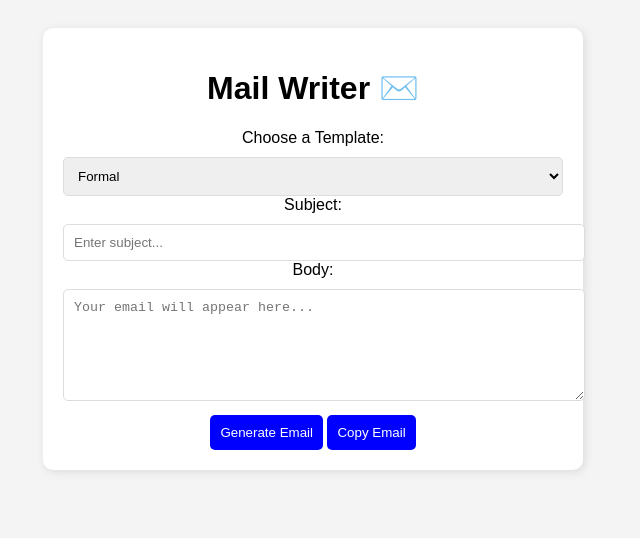
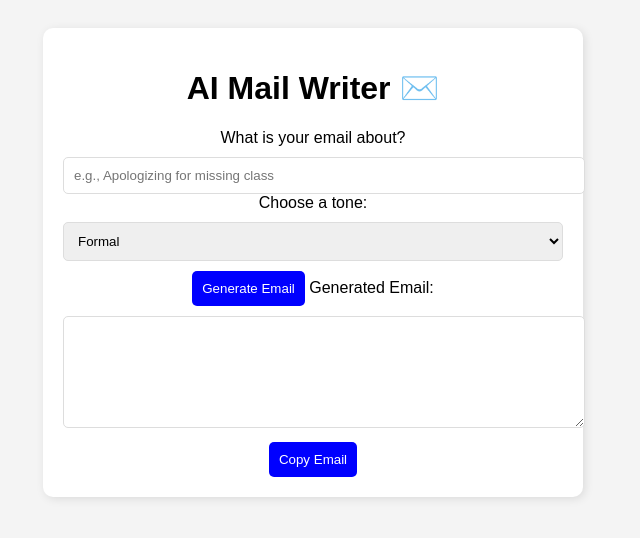
Before and after one commit to WestwoodSchool/Mail.Writer, a plain HTML site: page index.html in a window 1280 px wide. Shown: the whole page, without its empty margins (327-967 px from the left). Drawn offline with Linux system fonts and the light colour scheme.

Commit message:
Update index.html

```diff
--- a/index.html
+++ b/index.html
@@ -3,27 +3,29 @@
 <head>
     <meta charset="UTF-8">
     <meta name="viewport" content="width=device-width, initial-scale=1.0">
-    <title>Mail Writer</title>
+    <title>AI Mail Writer</title>
     <link rel="stylesheet" href="style.css">
 </head>
 <body>
     <div class="container">
-        <h1>Mail Writer ✉️</h1>
+        <h1>AI Mail Writer ✉️</h1>
 
-        <label>Choose a Template:</label>
-        <select id="template">
+        <label for="emailPurpose">What is your email about?</label>
+        <input type="text" id="emailPurpose" placeholder="e.g., Apologizing for missing class">
+
+        <label for="tone">Choose a tone:</label>
+        <select id="tone">
             <option value="formal">Formal</option>
             <option value="casual">Casual</option>
             <option value="funny">Funny</option>
+            <option value="professional">Professional</option>
         </select>
 
-        <label>Subject:</label>
-        <input type="text" id="subject" placeholder="Enter subject...">
+        <button onclick="generateEmail()">Generate Email</button>
 
-        <label>Body:</label>
-        <textarea id="emailBody" placeholder="Your email will appear here..." rows="6"></textarea>
+        <label for="emailOutput">Generated Email:</label>
+        <textarea id="emailOutput" rows="6" readonly></textarea>
 
-        <button onclick="generateEmail()">Generate Email</button>
         <button onclick="copyToClipboard()">Copy Email</button>
     </div>
 
```
